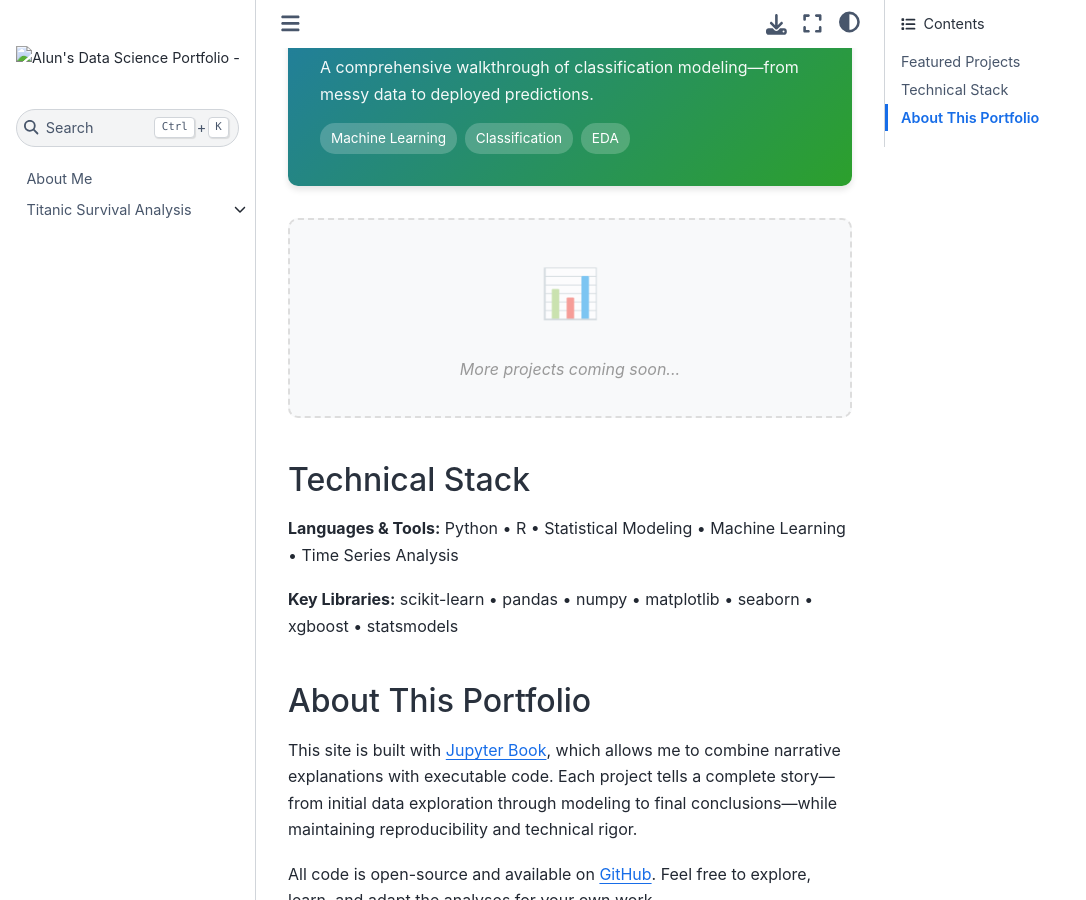
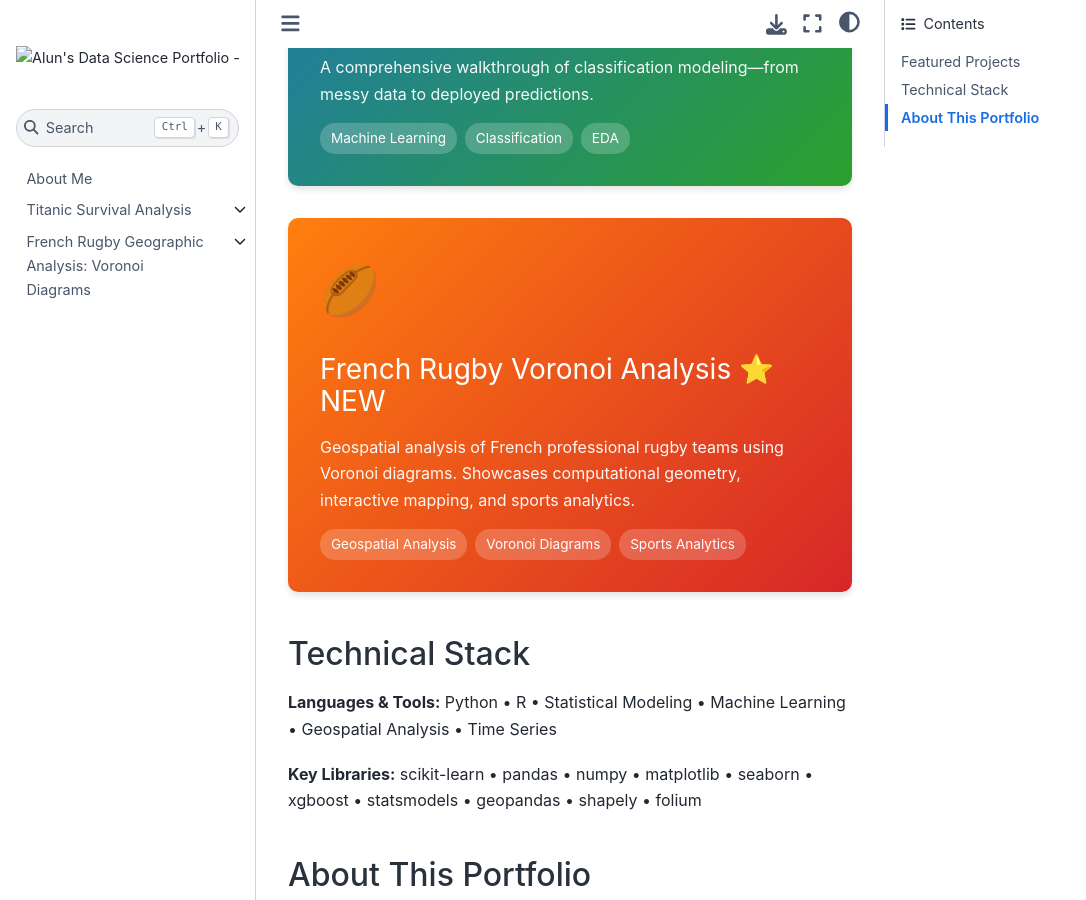
Before and after one commit to areeslindley/projects-website, a Jupyter Book: the page built from intro.md, in a window 1280 px wide and 900 px high, scrolled down 483 px. Shown: the whole window, without its empty margins (0-1086 px from the left). Built offline with Jupyter Book 1.0.4 settings and Sphinx 7.4.7 and the Sphinx Book theme 1.1.4, drawn with Linux system fonts in a browser that asks for light colours; pages that are not in the unit, such as notebooks, are missing from menus.

Commit message:
Add French Rugby Voronoi analysis project

```diff
--- a/_toc.yml
+++ b/_toc.yml
@@ -8,3 +8,6 @@ chapters:
       - file: projects/titanic/02_cleaning
       - file: projects/titanic/03_modeling
       - file: projects/titanic/04_results
+  - file: projects/french-rugby-voronoi/index
+    sections:
+      - file: projects/french-rugby-voronoi/01_voronoi_analysis
--- a/intro.md
+++ b/intro.md
@@ -17,10 +17,14 @@ Welcome! I'm **Alun**, a Statistical Methodologist at the UK Office for National
   </div>
 </div>
 
-<div style="background: #f8f9fa; padding: 2em; border-radius: 10px; border: 2px dashed #ddd; text-align: center; display: flex; align-items: center; justify-content: center; min-height: 200px;">
-  <div>
-    <div style="font-size: 3em; margin-bottom: 0.5em; opacity: 0.5;">📊</div>
-    <p style="color: #999; margin: 0;"><em>More projects coming soon...</em></p>
+<div style="background: linear-gradient(135deg, #ff7f0e 0%, #d62728 100%); color: white; padding: 2em; border-radius: 10px; box-shadow: 0 4px 6px rgba(0,0,0,0.1); transition: transform 0.3s;">
+  <div style="font-size: 3em; margin-bottom: 0.5em;">🏉</div>
+  <h3 style="color: white; margin-top: 0;"><a href="projects/french-rugby-voronoi/index.md" style="color: white; text-decoration: none;">French Rugby Voronoi Analysis</a> ⭐ NEW</h3>
+  <p style="margin-bottom: 1em; opacity: 0.95;">Geospatial analysis of French professional rugby teams using Voronoi diagrams. Showcases computational geometry, interactive mapping, and sports analytics.</p>
+  <div style="display: flex; gap: 0.5em; flex-wrap: wrap;">
+    <span style="background: rgba(255,255,255,0.2); padding: 0.3em 0.8em; border-radius: 15px; font-size: 0.85em;">Geospatial Analysis</span>
+    <span style="background: rgba(255,255,255,0.2); padding: 0.3em 0.8em; border-radius: 15px; font-size: 0.85em;">Voronoi Diagrams</span>
+    <span style="background: rgba(255,255,255,0.2); padding: 0.3em 0.8em; border-radius: 15px; font-size: 0.85em;">Sports Analytics</span>
   </div>
 </div>
 
@@ -28,9 +32,9 @@ Welcome! I'm **Alun**, a Statistical Methodologist at the UK Office for National
 
 ## Technical Stack
 
-**Languages & Tools:** Python • R • Statistical Modeling • Machine Learning • Time Series Analysis
+**Languages & Tools:** Python • R • Statistical Modeling • Machine Learning • Geospatial Analysis • Time Series
 
-**Key Libraries:** scikit-learn • pandas • numpy • matplotlib • seaborn • xgboost • statsmodels
+**Key Libraries:** scikit-learn • pandas • numpy • matplotlib • seaborn • xgboost • statsmodels • geopandas • shapely • folium
 
 ## About This Portfolio
 
```
Also changed, not shown: projects/french-rugby-voronoi/index.md (added, +38 -0 lines), requirements.txt (+7 -1 lines), 1 other file.
